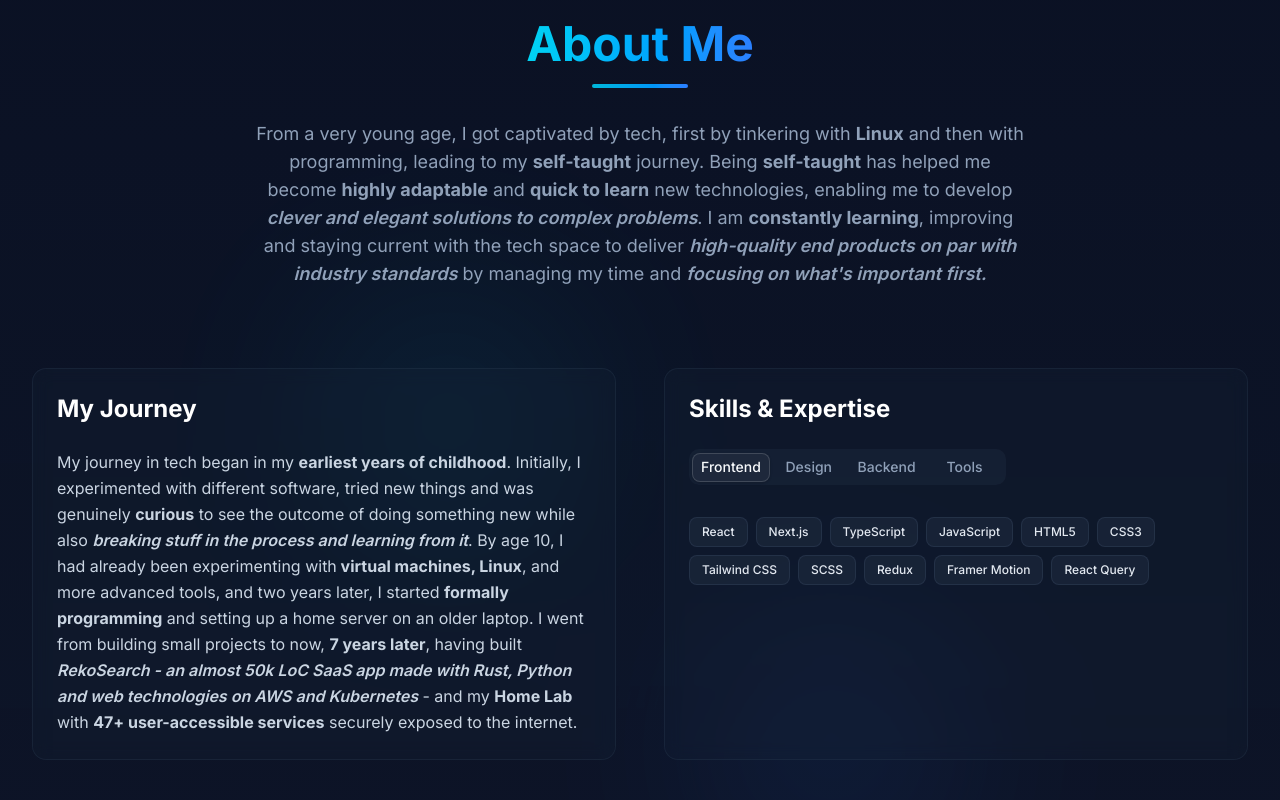
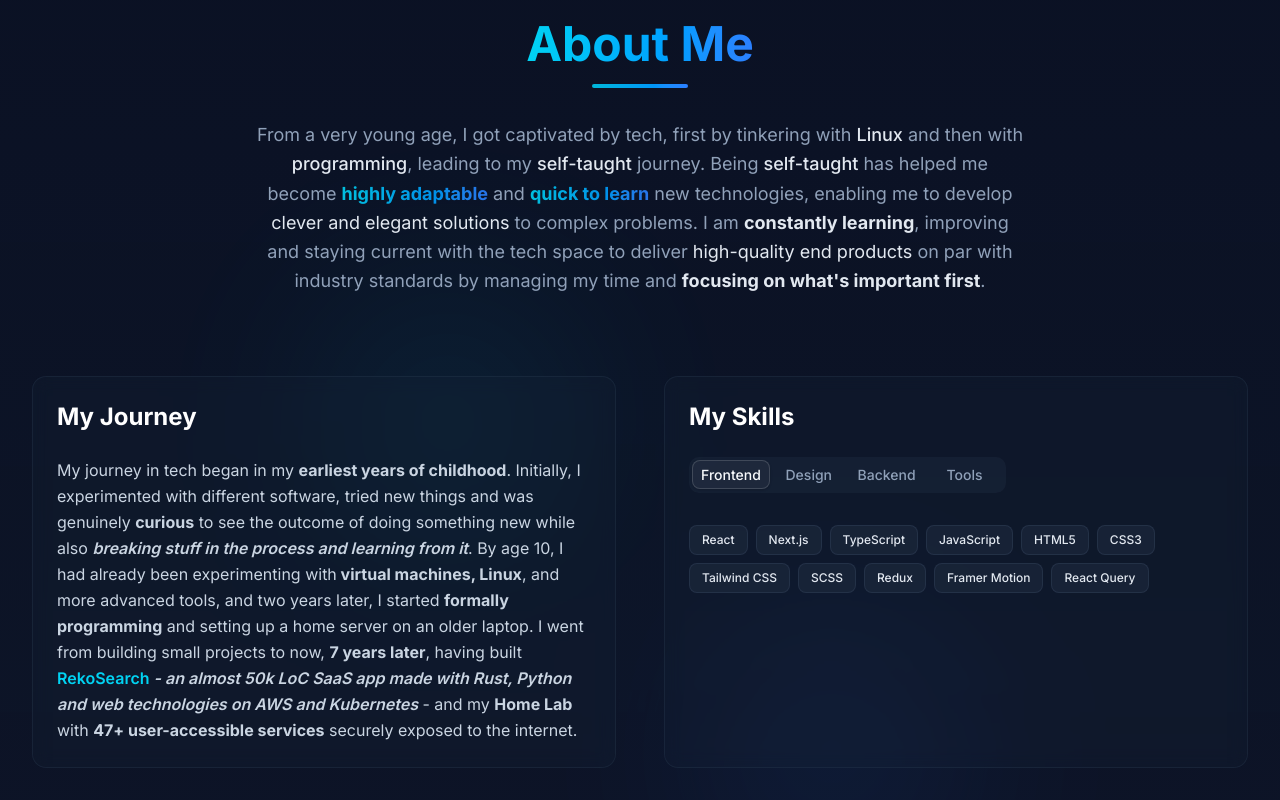
Before and after one commit to Obscurely/website, a Next.js app: page / in a window 1280 px wide. Shown: the part 880-1680 px from the top of the page. Built offline with nearby package versions, Linux system fonts and the light colour scheme.

Commit message:
chore: refactor about

```diff
--- a/src/components/layout/Navbar.tsx
+++ b/src/components/layout/Navbar.tsx
@@ -44,7 +44,7 @@ export default function Navbar() {
             transition={{ duration: 0.5 }}
             className="flex items-center gap-2"
           >
-            <span className="truncate bg-gradient-to-r from-cyan-400 to-blue-500 bg-clip-text text-xl font-extrabold text-transparent sm:text-2xl md:text-3xl">
+            <span className="sm:text-1xl truncate bg-gradient-to-r from-cyan-400 to-blue-500 bg-clip-text text-xl font-extrabold text-transparent md:text-2xl">
               Adrian's Portfolio
             </span>
           </motion.div>
--- a/src/components/sections/About.tsx
+++ b/src/components/sections/About.tsx
@@ -5,13 +5,8 @@ import { motion, useInView } from "framer-motion";
 import { Badge } from "@ui/badge";
 import { Card, CardContent } from "@ui/card";
 import { Tabs, TabsContent, TabsList, TabsTrigger } from "@ui/tabs";
-import {
-  IconCode,
-  IconPalette,
-  IconBulb,
-  IconRocket,
-} from "@tabler/icons-react";
 import { skills } from "@data/skills";
+import { AboutMe, MyJourney, services } from "@data/about";
 
 export default function About() {
   const ref = useRef(null);
@@ -30,33 +25,6 @@ export default function About() {
     }),
   };
 
-  const services = [
-    {
-      icon: <IconCode className="h-10 w-10 text-cyan-400" />,
-      title: "Web Development",
-      description:
-        "Building responsive and performant web applications with modern technologies and best practices.",
-    },
-    {
-      icon: <IconPalette className="h-10 w-10 text-cyan-400" />,
-      title: "UI/UX Design",
-      description:
-        "Creating intuitive and beautiful user interfaces with a focus on user experience and accessibility.",
-    },
-    {
-      icon: <IconBulb className="h-10 w-10 text-cyan-400" />,
-      title: "Consultation",
-      description:
-        "Providing expert advice on web technologies, architecture, and development strategies.",
-    },
-    {
-      icon: <IconRocket className="h-10 w-10 text-cyan-400" />,
-      title: "Performance Optimization",
-      description:
-        "Improving website speed and performance for better user experience and SEO rankings.",
-    },
-  ];
-
   return (
     <section
       id="about"
@@ -74,6 +42,7 @@ export default function About() {
         <div className="absolute right-1/4 bottom-1/3 h-64 w-64 rounded-full bg-blue-500 blur-[100px]"></div>
       </div>
 
+      {/* Main content */}
       <div className="container mx-auto px-4 sm:px-6 lg:px-8">
         <motion.div
           initial={{ opacity: 0, y: 20 }}
@@ -85,32 +54,15 @@ export default function About() {
             About Me
           </h2>
           <div className="mx-auto mb-8 h-1 w-24 rounded-full bg-gradient-to-r from-cyan-500 to-blue-500"></div>
+
+          {/* Paragraph about me focusing on my soft skills and approach to work. */}
           <div className="mx-auto max-w-3xl">
-            <p className="mx-auto max-w-3xl text-lg text-slate-400">
-              From a very young age, I got captivated by tech, first by
-              tinkering with <span className="font-bold">Linux</span> and then
-              with programming, leading to my <strong>self-taught</strong>{" "}
-              journey. Being <strong>self-taught</strong> has helped me become{" "}
-              <strong>highly adaptable</strong> and{" "}
-              <strong>quick to learn</strong> new technologies, enabling me to
-              develop{" "}
-              <span className="font-semibold italic">
-                clever and elegant solutions to complex problems
-              </span>
-              . I am <strong>constantly learning</strong>, improving and staying
-              current with the tech space to deliver{" "}
-              <span className="font-semibold italic">
-                high-quality end products on par with industry standards
-              </span>{" "}
-              by managing my time and{" "}
-              <span className="font-semibold italic">
-                focusing on what's important first.
-              </span>
-            </p>
+            <AboutMe />
           </div>
         </motion.div>
 
         <div className="mb-24 grid grid-cols-1 gap-12 md:grid-cols-2">
+          {/* Left side: My Journey */}
           <motion.div
             initial={{ opacity: 0, x: -50 }}
             animate={isInView ? { opacity: 1, x: 0 } : { opacity: 0, x: -50 }}
@@ -118,40 +70,17 @@ export default function About() {
             className="rounded-xl border border-slate-700/30 bg-slate-800/20 p-6 backdrop-blur-sm"
           >
             <h3 className="mb-6 text-2xl font-bold text-white">My Journey</h3>
-            <p className="leading-relaxed text-slate-300">
-              My journey in tech began in my{" "}
-              <strong>earliest years of childhood</strong>. Initially, I
-              experimented with different software, tried new things and was
-              genuinely <strong>curious</strong> to see the outcome of doing
-              something new while also{" "}
-              <span className="font-semibold italic">
-                breaking stuff in the process and learning from it
-              </span>
-              . By age 10, I had already been experimenting with
-              <span className="font-bold"> virtual machines, Linux</span>, and
-              more advanced tools, and two years later, I started{" "}
-              <strong>formally programming</strong> and setting up a home server
-              on an older laptop. I went from building small projects to now,{" "}
-              <strong>7 years later</strong>, having built{" "}
-              <span className="font-semibold italic">
-                RekoSearch - an almost 50k LoC SaaS app made with Rust, Python
-                and web technologies on AWS and Kubernetes
-              </span>{" "}
-              - and my <span className="font-bold">Home Lab</span> with{" "}
-              <strong>47+ user-accessible services</strong> securely exposed to
-              the internet.
-            </p>
+            <MyJourney />
           </motion.div>
 
+          {/* Right side: Skills */}
           <motion.div
             initial={{ opacity: 0, x: 50 }}
             animate={isInView ? { opacity: 1, x: 0 } : { opacity: 0, x: 50 }}
             transition={{ duration: 0.7, delay: 0.4 }}
             className="rounded-xl border border-slate-700/30 bg-slate-800/20 p-6 backdrop-blur-sm"
           >
-            <h3 className="mb-6 text-2xl font-bold text-white">
-              Skills & Expertise
-            </h3>
+            <h3 className="mb-6 text-2xl font-bold text-white">My Skills</h3>
             <Tabs defaultValue="frontend" className="w-full">
               <TabsList className="mb-6 grid grid-cols-4 rounded-lg bg-slate-800/50">
                 <TabsTrigger
@@ -197,6 +126,7 @@ export default function About() {
           </motion.div>
         </div>
 
+        {/* What I do Section */}
         <motion.h3
           initial={{ opacity: 0, y: 20 }}
           animate={isInView ? { opacity: 1, y: 0 } : { opacity: 0, y: 20 }}
--- /dev/null
+++ b/src/data/about.tsx
@@ -0,0 +1,116 @@
+import {
+  IconCode,
+  IconPalette,
+  IconBulb,
+  IconRocket,
+} from "@tabler/icons-react";
+
+/**
+ * What I Do
+ */
+export const services = [
+  {
+    icon: <IconCode className="h-10 w-10 text-cyan-400" />,
+    title: "Web Development",
+    description:
+      "Building responsive and performant web applications with modern technologies and best practices.",
+  },
+  {
+    icon: <IconPalette className="h-10 w-10 text-cyan-400" />,
+    title: "UI/UX Design",
+    description:
+      "Creating intuitive and beautiful user interfaces with a focus on user experience and accessibility.",
+  },
+  {
+    icon: <IconBulb className="h-10 w-10 text-cyan-400" />,
+    title: "Consultation",
+    description:
+      "Providing expert advice on web technologies, architecture, and development strategies.",
+  },
+  {
+    icon: <IconRocket className="h-10 w-10 text-cyan-400" />,
+    title: "Performance Optimization",
+    description:
+      "Improving website speed and performance for better user experience and SEO rankings.",
+  },
+];
+
+/**
+ * Paragraph about me focusing on my soft skills and approach to work.
+ */
+export function AboutMe() {
+  return (
+    <p className="mx-auto max-w-3xl text-lg leading-relaxed text-slate-400">
+      From a very young age, I got captivated by tech, first by tinkering with{" "}
+      <span className="font-medium text-slate-200">Linux</span> and then with{" "}
+      <span className="font-medium text-slate-200">programming</span>, leading
+      to my <span className="font-medium text-slate-200">self-taught</span>{" "}
+      journey. Being{" "}
+      <span className="font-medium text-slate-200">self-taught</span> has helped
+      me become{" "}
+      <span className="relative inline-block">
+        <span className="bg-gradient-to-r from-cyan-400/90 to-blue-500/90 bg-clip-text font-bold text-transparent">
+          highly adaptable
+        </span>
+      </span>{" "}
+      and{" "}
+      <span className="relative inline-block">
+        <span className="bg-gradient-to-r from-cyan-400/90 to-blue-500/90 bg-clip-text font-bold text-transparent">
+          quick to learn
+        </span>
+      </span>{" "}
+      new technologies, enabling me to develop
+      <span className="text-slate-200"> clever and elegant solutions </span>
+      to complex problems. I am{" "}
+      <span className="font-bold text-slate-200">constantly learning</span>,
+      improving and staying current with the tech space to deliver{" "}
+      <span className="text-slate-200">high-quality end products</span> on par
+      with industry standards by managing my time and{" "}
+      <span className="relative inline-block font-bold">
+        <span className="text-slate-200">
+          focusing on what's important first
+        </span>
+      </span>
+      .
+    </p>
+  );
+}
+
+/**
+ * Paragraph about my journey in tech.
+ */
+export function MyJourney() {
+  return (
+    <p className="leading-relaxed text-slate-300">
+      My journey in tech began in my{" "}
+      <strong>earliest years of childhood</strong>. Initially, I experimented
+      with different software, tried new things and was genuinely{" "}
+      <strong>curious</strong> to see the outcome of doing something new while
+      also{" "}
+      <span className="font-semibold italic">
+        breaking stuff in the process and learning from it
+      </span>
+      . By age 10, I had already been experimenting with
+      <span className="font-bold"> virtual machines, Linux</span>, and more
+      advanced tools, and two years later, I started{" "}
+      <strong>formally programming</strong> and setting up a home server on an
+      older laptop. I went from building small projects to now,{" "}
+      <strong>7 years later</strong>, having built{" "}
+      <span className="font-semibold italic">
+        <a
+          href="https://rekosearch.com"
+          target="_blank"
+          rel="noopener noreferrer"
+          className="text-cyan-400 not-italic transition-colors hover:text-cyan-300"
+        >
+          RekoSearch
+        </a>{" "}
+        - an almost 50k LoC SaaS app made with Rust, Python and web technologies
+        on AWS and Kubernetes
+      </span>{" "}
+      - and my <span className="font-bold">Home Lab</span> with{" "}
+      <strong>47+ user-accessible services</strong> securely exposed to the
+      internet.
+    </p>
+  );
+}
--- a/src/data/hero.tsx
+++ b/src/data/hero.tsx
@@ -23,6 +23,9 @@ export const typeAnimation = [
   1000,
 ];
 
+/**
+ * Short concise description of my tech skills
+ */
 export default function Description() {
   return (
     <p className="mb-4 text-lg leading-relaxed text-slate-300 md:text-xl">
```
Also changed, not shown: package.json (+6 -6 lines), 1 other file (tests, documents, lock files or other folders).
